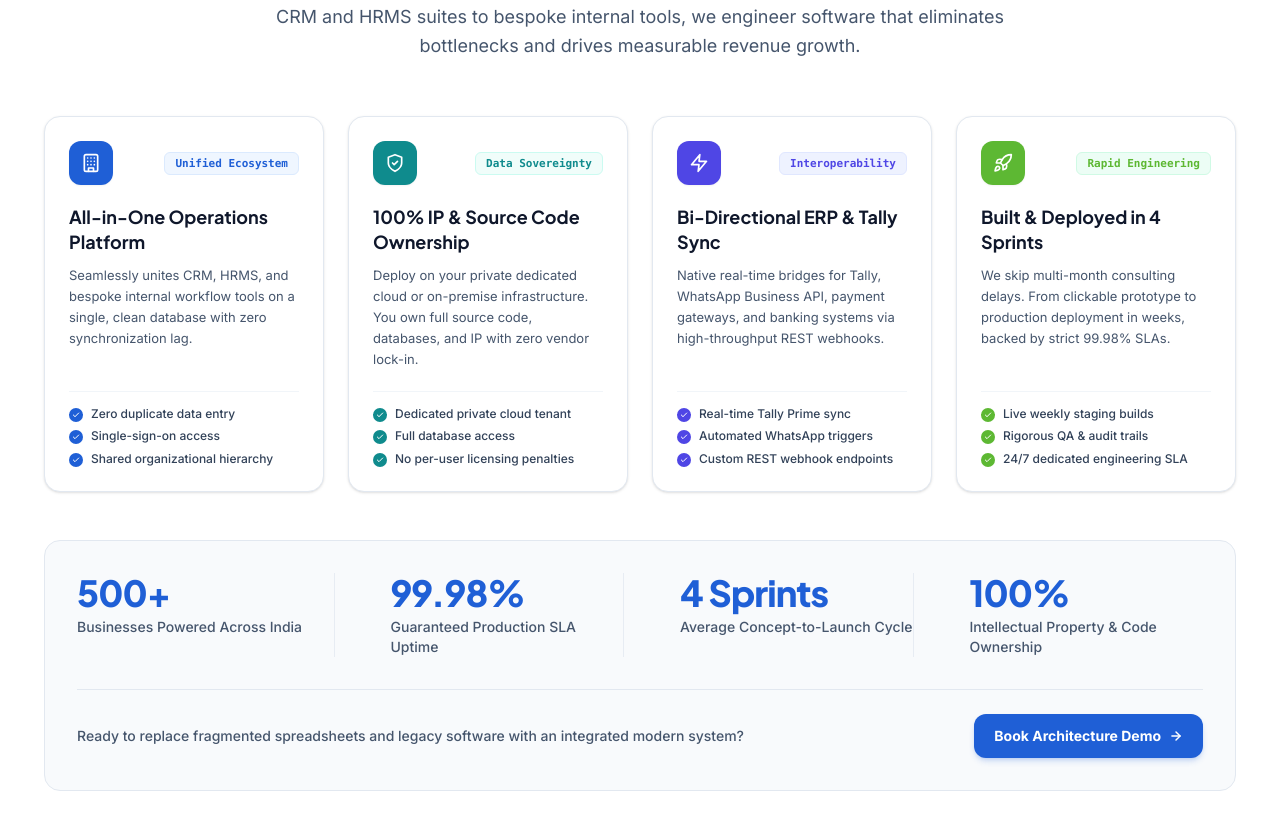
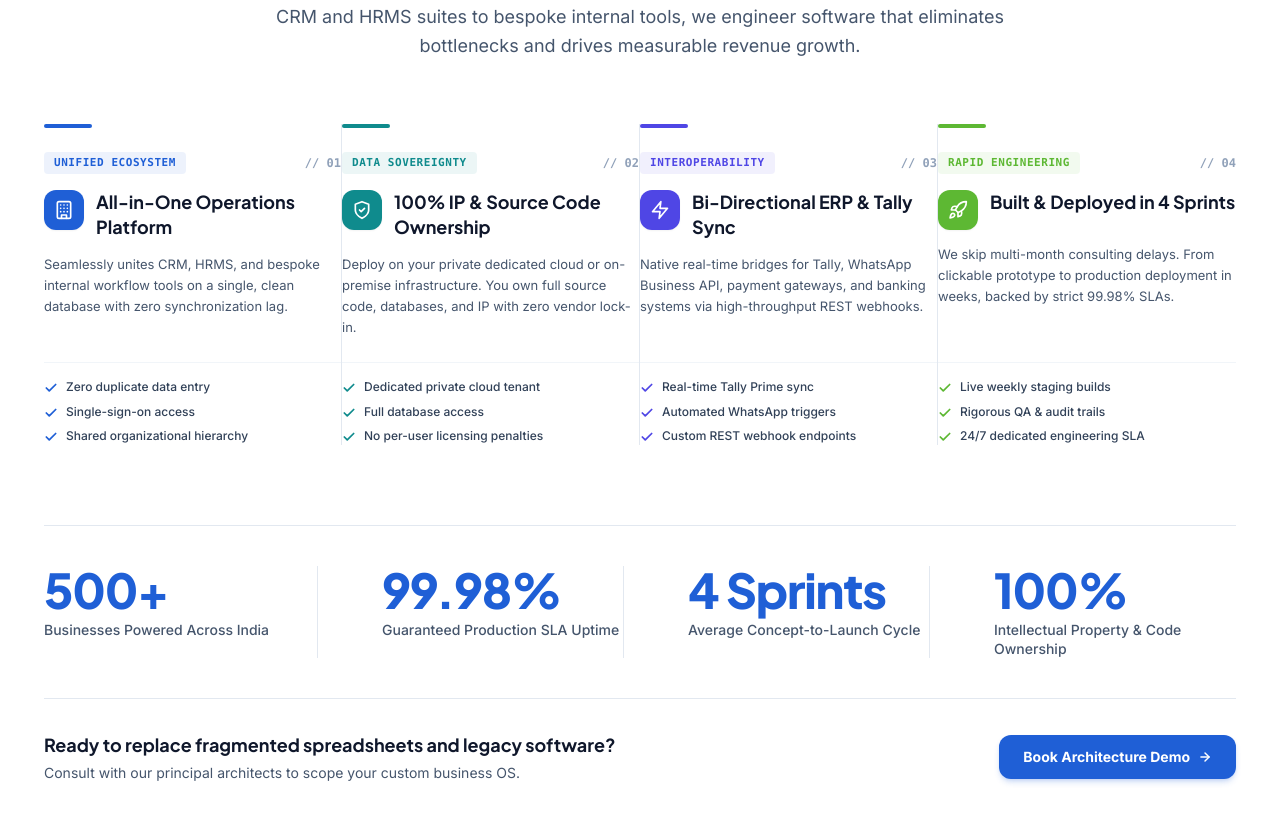
Before and after one commit to rajukumar143/uptrix-global, a Next.js app: page /home-2 in a window 1280 px wide. Shown: the part 3905-4735 px from the top of the page. Built offline with nearby package versions, Linux system fonts and the light colour scheme; no server answers.

Commit message:
feat(home-2): redesign About section without boxes using open editorial layout

```diff
--- a/src/components/home/Home2About.tsx
+++ b/src/components/home/Home2About.tsx
@@ -1,6 +1,5 @@
 "use client";
 
-import Image from "next/image";
 import Link from "next/link";
 import Reveal from "@/components/Reveal";
 
@@ -13,9 +12,9 @@ function ArrowRightIcon({ className = "h-4 w-4" }: { className?: string }) {
   );
 }
 
-function CheckIcon({ className = "h-3.5 w-3.5" }: { className?: string }) {
+function CheckIcon({ className = "h-3.5 w-3.5", style }: { className?: string; style?: React.CSSProperties }) {
   return (
-    <svg viewBox="0 0 24 24" fill="none" stroke="currentColor" strokeWidth="3" strokeLinecap="round" strokeLinejoin="round" className={className}>
+    <svg viewBox="0 0 24 24" fill="none" stroke="currentColor" strokeWidth="3" strokeLinecap="round" strokeLinejoin="round" className={className} style={style}>
       <path d="M20 6 9 17l-5-5" />
     </svg>
   );
@@ -72,8 +71,6 @@ export default function Home2About() {
     {
       icon: BuildingOfficeIcon,
       color: "#1f5fd6",
-      bg: "bg-blue-50",
-      border: "border-blue-100",
       badge: "Unified Ecosystem",
       title: "All-in-One Operations Platform",
       body: "Seamlessly unites CRM, HRMS, and bespoke internal workflow tools on a single, clean database with zero synchronization lag.",
@@ -82,8 +79,6 @@ export default function Home2About() {
     {
       icon: ShieldCheckIcon,
       color: "#0f8b8d",
-      bg: "bg-teal-50",
-      border: "border-teal-100",
       badge: "Data Sovereignty",
       title: "100% IP & Source Code Ownership",
       body: "Deploy on your private dedicated cloud or on-premise infrastructure. You own full source code, databases, and IP with zero vendor lock-in.",
@@ -92,8 +87,6 @@ export default function Home2About() {
     {
       icon: BoltIcon,
       color: "#4f46e5",
-      bg: "bg-indigo-50",
-      border: "border-indigo-100",
       badge: "Interoperability",
       title: "Bi-Directional ERP & Tally Sync",
       body: "Native real-time bridges for Tally, WhatsApp Business API, payment gateways, and banking systems via high-throughput REST webhooks.",
@@ -102,8 +95,6 @@ export default function Home2About() {
     {
       icon: RocketIcon,
       color: "#5db833",
-      bg: "bg-emerald-50",
-      border: "border-emerald-100",
       badge: "Rapid Engineering",
       title: "Built & Deployed in 4 Sprints",
       body: "We skip multi-month consulting delays. From clickable prototype to production deployment in weeks, backed by strict 99.98% SLAs.",
@@ -148,49 +139,61 @@ export default function Home2About() {
           </Reveal>
         </div>
 
-        {/* 4 Core Pillars Grid */}
-        <div className="mt-14 grid grid-cols-1 md:grid-cols-2 lg:grid-cols-4 gap-6">
+        {/* 4 Core Pillars - Open Editorial Grid without Boxes */}
+        <div className="mt-16 grid grid-cols-1 md:grid-cols-2 lg:grid-cols-4 gap-10 lg:gap-0 lg:divide-x lg:divide-slate-200">
           {pillars.map((pillar, idx) => {
             const Icon = pillar.icon;
             return (
               <Reveal key={idx} delay={160 + idx * 70} className="h-full">
-                <div className="group relative flex flex-col justify-between h-full rounded-2xl border border-slate-200 bg-white p-6 shadow-sm hover:shadow-xl transition-all duration-300 hover:-translate-y-1 text-left">
+                <div className="flex flex-col justify-between h-full lg:px-8 first:lg:pl-0 last:lg:pr-0">
                   <div>
-                    {/* Icon & Badge */}
-                    <div className="flex items-center justify-between gap-2">
+                    {/* Top Solid Accent Bar */}
+                    <div
+                      className="h-1 w-12 rounded-full mb-6"
+                      style={{ backgroundColor: pillar.color }}
+                    />
+
+                    {/* Badge & Number Index */}
+                    <div className="flex items-center justify-between gap-3 mb-4">
                       <span
-                        className="grid h-11 w-11 place-items-center rounded-xl text-white shadow-xs transition-transform duration-300 group-hover:scale-105"
+                        className="inline-flex items-center text-[11px] font-mono font-bold tracking-wider uppercase px-2.5 py-0.5 rounded"
+                        style={{ color: pillar.color, backgroundColor: `${pillar.color}14` }}
+                      >
+                        {pillar.badge}
+                      </span>
+                      <span className="font-mono text-xs font-bold text-slate-400">
+                        // 0{idx + 1}
+                      </span>
+                    </div>
+
+                    {/* Icon + Title */}
+                    <div className="flex items-start gap-3 mt-3">
+                      <span
+                        className="grid h-10 w-10 shrink-0 place-items-center rounded-xl text-white shadow-xs"
                         style={{ backgroundColor: pillar.color }}
                       >
                         <Icon className="h-5 w-5" />
                       </span>
-                      <span className={`inline-flex items-center gap-1 text-[11px] font-mono font-semibold px-2.5 py-0.5 rounded-md border ${pillar.bg} ${pillar.border}`} style={{ color: pillar.color }}>
-                        {pillar.badge}
-                      </span>
+                      <h3 className="font-display text-lg font-bold text-slate-900 leading-snug">
+                        {pillar.title}
+                      </h3>
                     </div>
 
-                    {/* Title */}
-                    <h3 className="font-display text-lg font-bold text-slate-900 mt-5 leading-snug group-hover:text-slate-950">
-                      {pillar.title}
-                    </h3>
-
                     {/* Description */}
-                    <p className="mt-2.5 text-xs sm:text-[13px] leading-relaxed text-slate-600">
+                    <p className="mt-3.5 text-xs sm:text-[13px] leading-relaxed text-slate-600">
                       {pillar.body}
                     </p>
                   </div>
 
                   {/* Bullet Highlights */}
-                  <div className="mt-5 pt-3.5 border-t border-slate-100">
-                    <ul className="space-y-1.5">
+                  <div className="mt-6 pt-4 border-t border-slate-100">
+                    <ul className="space-y-2">
                       {pillar.points.map((pt, pIdx) => (
                         <li key={pIdx} className="flex items-start gap-2 text-xs text-slate-700">
-                          <span
-                            className="mt-0.5 grid h-3.5 w-3.5 shrink-0 place-items-center rounded-full text-white"
-                            style={{ backgroundColor: pillar.color }}
-                          >
-                            <CheckIcon className="h-2 w-2" />
-                          </span>
+                          <CheckIcon
+                            className="h-3.5 w-3.5 mt-0.5 shrink-0"
+                            style={{ color: pillar.color }}
+                          />
                           <span className="leading-snug font-medium">{pt}</span>
                         </li>
                       ))}
@@ -202,36 +205,46 @@ export default function Home2About() {
           })}
         </div>
 
-        {/* Credentials & Trust Bar */}
-        <Reveal delay={340} className="mt-12">
-          <div className="rounded-2xl border border-slate-200 bg-[#f8fafc] p-6 sm:p-8">
-            <div className="grid grid-cols-2 md:grid-cols-4 gap-6 sm:gap-8 divide-y sm:divide-y-0 sm:divide-x divide-slate-200/80">
+        {/* Borderless Metrics & Trust Bar (No Boxes) */}
+        <Reveal delay={340} className="mt-20">
+          <div className="border-t border-b border-slate-200 py-10">
+            <div className="grid grid-cols-2 md:grid-cols-4 gap-8 divide-y sm:divide-y-0 sm:divide-x divide-slate-200">
               {metrics.map((m, idx) => (
-                <div key={idx} className={`flex flex-col gap-1 text-center sm:text-left ${idx > 0 ? "pt-4 sm:pt-0 sm:pl-6" : ""}`}>
-                  <strong className="font-display text-2xl sm:text-3xl lg:text-4xl font-extrabold text-[#1f5fd6] tracking-tight">
+                <div
+                  key={idx}
+                  className={`flex flex-col gap-1.5 ${
+                    idx > 0 ? "pt-6 sm:pt-0 sm:pl-8" : ""
+                  }`}
+                >
+                  <strong className="font-display text-3xl sm:text-4xl lg:text-5xl font-extrabold text-[#1f5fd6] tracking-tight">
                     {m.value}
                   </strong>
-                  <span className="text-xs sm:text-sm font-medium text-slate-600">
+                  <span className="text-xs sm:text-sm font-medium text-slate-600 leading-snug">
                     {m.label}
                   </span>
                 </div>
               ))}
             </div>
+          </div>
 
-            {/* Bottom Direct CTA Strip */}
-            <div className="mt-8 pt-6 border-t border-slate-200 flex flex-col sm:flex-row items-center justify-between gap-4">
-              <p className="text-xs sm:text-sm text-slate-600 font-medium text-center sm:text-left">
-                Ready to replace fragmented spreadsheets and legacy software with an integrated modern system?
+          {/* Bottom Direct CTA Strip (No Box) */}
+          <div className="mt-8 flex flex-col sm:flex-row items-center justify-between gap-5 text-center sm:text-left">
+            <div>
+              <h4 className="font-display text-base sm:text-lg font-bold text-slate-900">
+                Ready to replace fragmented spreadsheets and legacy software?
+              </h4>
+              <p className="text-xs sm:text-sm text-slate-600 mt-1">
+                Consult with our principal architects to scope your custom business OS.
               </p>
-              <div className="flex items-center gap-3 shrink-0">
+            </div>
+            <div className="shrink-0">
               <Link
                 href="#contact"
-                  className="inline-flex h-11 items-center gap-2 rounded-xl bg-[#1f5fd6] hover:bg-[#184cb0] px-5 text-xs sm:text-sm font-bold text-white shadow-md shadow-[#1f5fd6]/20 transition-all duration-200 hover:scale-[1.01] cursor-pointer"
+                className="inline-flex h-11 items-center gap-2 rounded-xl bg-[#1f5fd6] hover:bg-[#184cb0] px-6 text-xs sm:text-sm font-bold text-white shadow-md shadow-[#1f5fd6]/20 transition-all duration-200 hover:scale-[1.01] cursor-pointer"
               >
                 <span>Book Architecture Demo</span>
                 <ArrowRightIcon className="h-3.5 w-3.5" />
               </Link>
-              </div>
             </div>
           </div>
         </Reveal>
```
Lines whose indentation alone changed are shown as unchanged.
